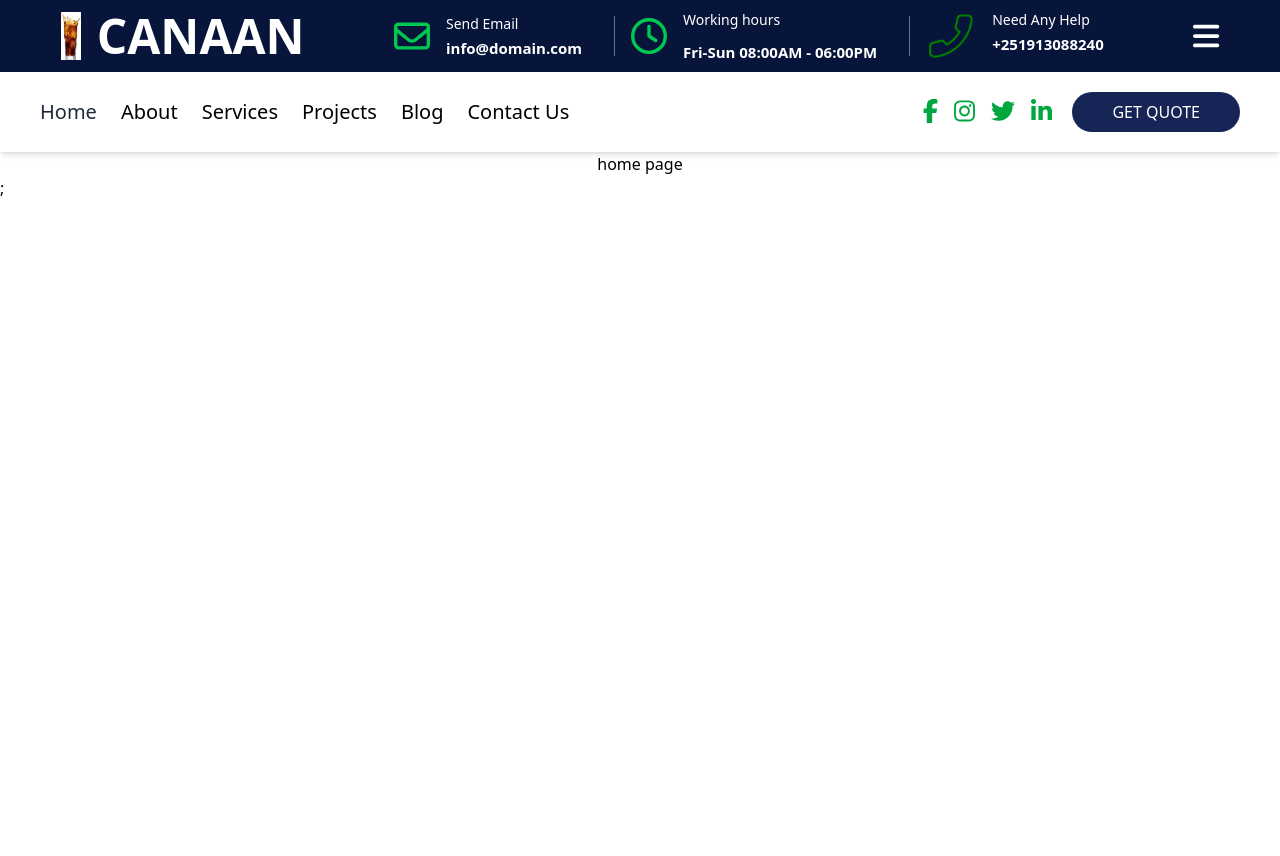
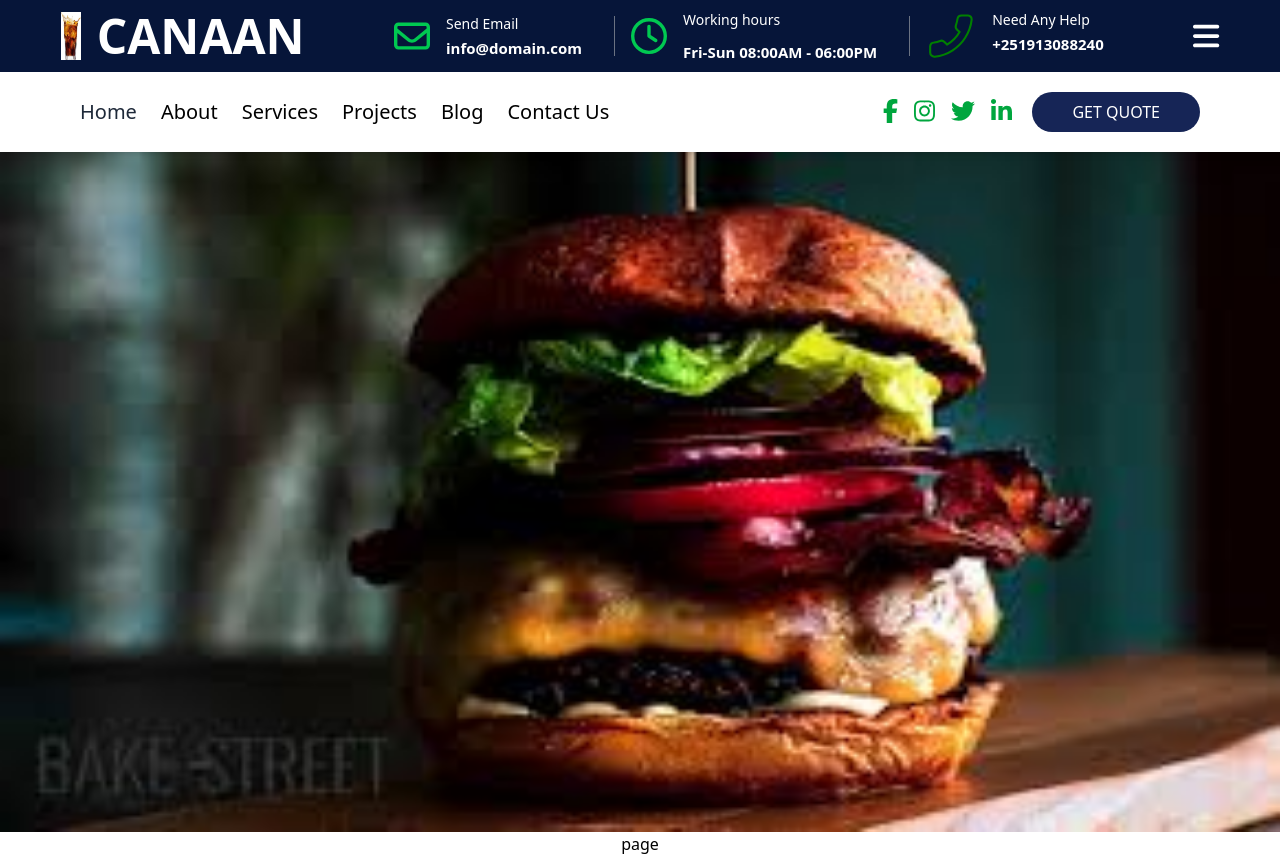
Before and after one commit to BetelTagesse/Kenean-Garment, a Next.js app: page / in a window 1280 px wide. Before the commit the page ends 800 px from the top, so only its background shows below. Built offline with nearby package versions, Linux system fonts and the light colour scheme.

Commit message:
nav bar fixed

```diff
--- a/app/page.js
+++ b/app/page.js
@@ -1,11 +1,14 @@
 import Image from "next/image";
 import { FontAwesomeIcon } from "@fortawesome/react-fontawesome";
 import { faEnvelope } from "@fortawesome/free-solid-svg-icons";
+import { SlidingImage } from "@/components/home/sliding_image";
 
 export default function Home() {
   return (
     <>
-      <div className="text-center">home page</div>;
+      <div className="text-center">
+        <SlidingImage /> page
+      </div>
       {/* <div>
         <FontAwesomeIcon
           icon={faEnvelope}
--- a/src/components/NavBar.jsx
+++ b/src/components/NavBar.jsx
@@ -25,7 +25,7 @@ export const NavBar = () => {
   ];
 
   return (
-    <nav className=" hidden sticky top-0  md:flex justify-between px-10 items-center  h-20 z-50 bg-white shadow-md  active:text-green-500">
+    <nav className=" hidden sticky top-0  md:flex justify-between px-20 items-center  h-20 z-50 bg-white shadow-md  active:text-green-500">
       <div className="first-half md:flex gap-6">
         {navItems.map((item, index) => (
           <Link
--- /dev/null
+++ b/src/components/home/sliding_image.jsx
@@ -0,0 +1,33 @@
+"use client";
+import Image from "next/image";
+import { useEffect, useState } from "react";
+import cola from "../../images/cola.png";
+import burger from "../../images/bbq_burger.png";
+
+export const SlidingImage = () => {
+  const images = [
+    { src: cola, alt: "image 1" },
+    { src: burger, alt: "image 2" },
+  ];
+
+  const [currentIndex, setCurrentIndex] = useState(0);
+
+  useEffect(() => {
+    const intervalId = setInterval(() => {
+      setCurrentIndex((prevIndex) => (prevIndex + 1) % images.length);
+    }, 3000);
+
+    // Cleanup interval when component unmounts
+    return () => clearInterval(intervalId);
+  }, []);
+
+  return (
+    <div>
+      <Image
+        src={images[currentIndex].src}
+        alt={images[currentIndex].alt}
+        className="w-full max-h-170"
+      />
+    </div>
+  );
+};
```
